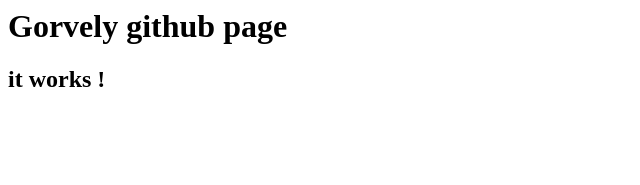
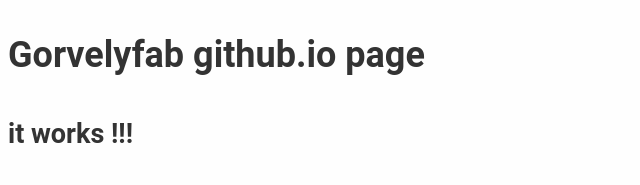
Before and after one commit to gorvelyfab/gorvelyfab.github.io, a plain HTML site: page index.html in a window 1280 px wide. Shown: the whole page, without its empty margins (0-640 px from the left). Drawn offline with Linux system fonts and the light colour scheme.

Commit message:
add css file

```diff
--- /dev/null
+++ b/css/app.css
@@ -0,0 +1,7 @@
+body, html {
+    color: #333;
+    background-color: #fefefe;
+    font-size: 18px;
+    font-family: 'Roboto', sans-serif;
+    line-height: 1.75;
+}
--- a/index.html
+++ b/index.html
@@ -1,3 +1,18 @@
-<h1>Gorvely github page </h1>
+<!DOCTYPE html>
+<html xmlns="http://www.w3.org/1999/xhtml" xml:lang="fr" lang="fr">
+    <head>
+        <meta http-equiv="Content-Type" content="text/html; charset=utf-8"/>
+        <meta http-equiv="X-UA-Compatible" content="IE=edge">
+        <meta name="viewport" content="width=device-width, initial-scale=1">
+        <title></title>
+        <link rel="stylesheet" href="css/app.css">
+        <!--[if lt IE 9]>
+          <script src="http://html5shim.googlecode.com/svn/trunk/html5.js"></script>
+        <![endif]-->
+    </head>
+    <body>
+        <h1>Gorvelyfab github.io page</h1>
 
-<h2> it works !</h2>
+        <h2>it works !!!</h2>
+    </body>
+</html>
```
